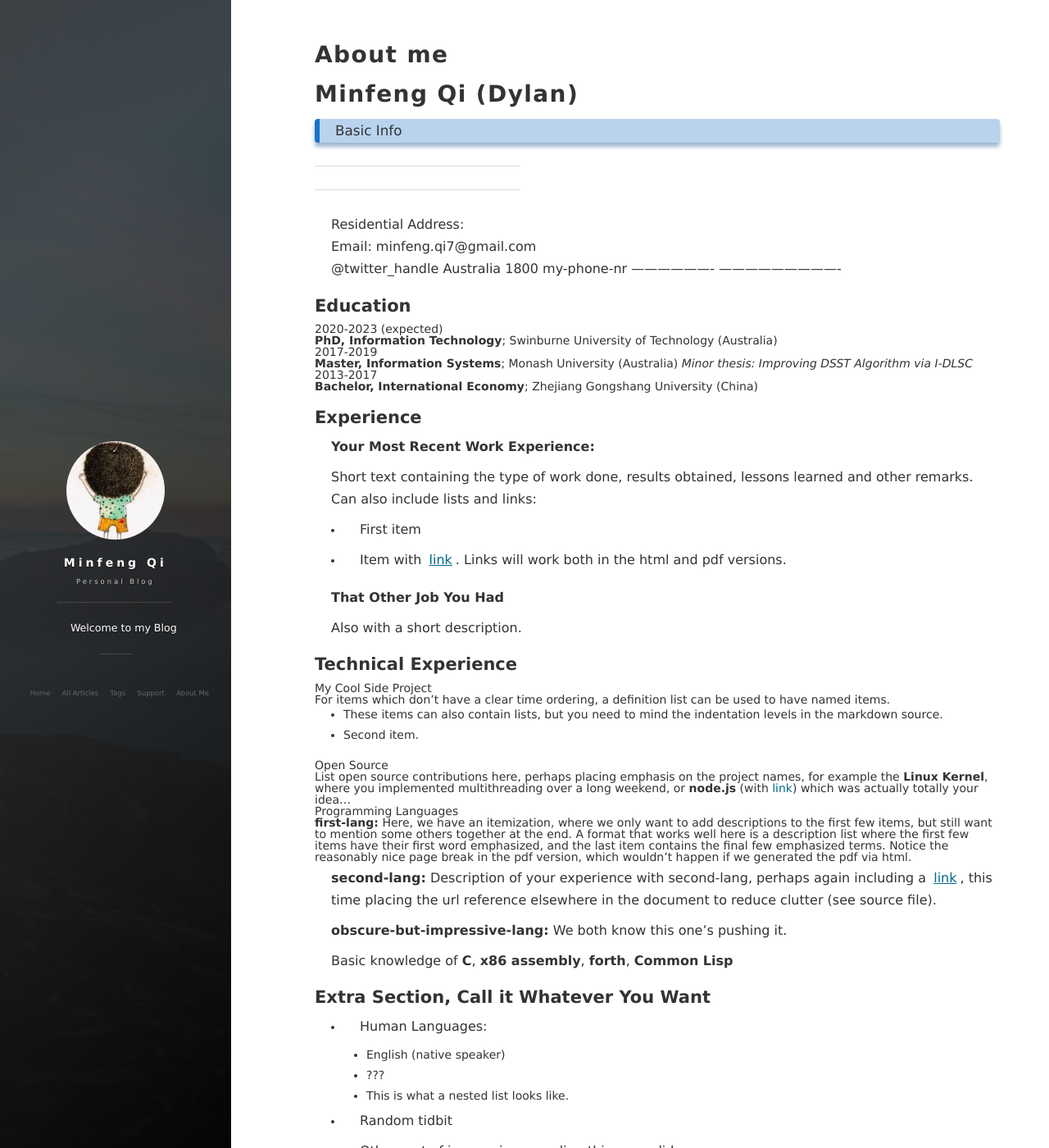
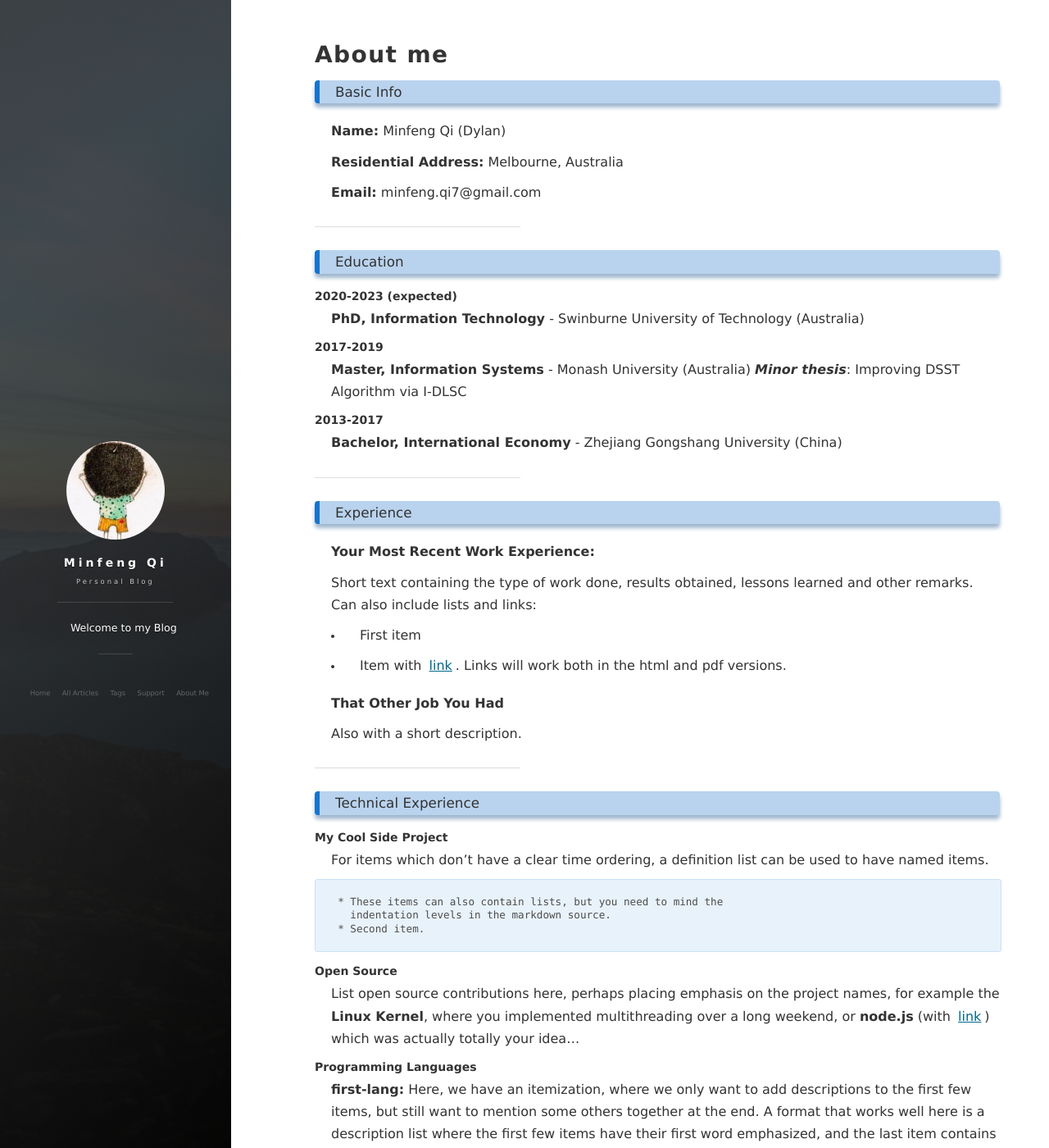
Before and after one commit to Minfeng-Qi/Minfeng-Qi.github.io, a Jekyll site: the page built from about.md, in a window 1280 px wide and 1400 px high. Shown: the whole window at 82% size. Built offline with Jekyll 4.4.1, drawn with Linux system fonts in a browser that asks for light colours; nearby versions of some CDN libraries; comment, search, counter and statistics services are not loaded; some of the changed text lies outside the part shown.

Commit message:
about.md

```diff
--- a/about.md
+++ b/about.md
@@ -4,34 +4,33 @@ title: About me
 published: true
 ---
 
-Minfeng Qi (Dylan)
-============
+<h3>Basic Info</h3>
+**Name:** Minfeng Qi (Dylan)
 
-<h3>Basic Info</h3>
----------
+**Residential Address:** Melbourne, Australia
+
+**Email:** minfeng.qi7@gmail.com
 
 -------------------     ----------------------------
-Residential Address: <br>                        Email: minfeng.qi7@gmail.com <br>
-                          @twitter_handle
-Australia                           1800 my-phone-nr
--------------------     ----------------------------
 
-Education
----------
+<h3>Education</h3>
 
-2020-2023 (expected)
-:   **PhD, Information Technology**; Swinburne University of Technology (Australia)
+##### 2020-2023 (expected)
 
-2017-2019
-:   **Master, Information Systems**; Monash University (Australia)
-    *Minor thesis: Improving DSST Algorithm via I-DLSC*
+**PhD, Information Technology** - Swinburne University of Technology (Australia)
 
-2013-2017
-:   **Bachelor, International Economy**; Zhejiang Gongshang University (China)
+##### 2017-2019
 
+**Master, Information Systems** - Monash University (Australia)
+***Minor thesis***: Improving DSST Algorithm via I-DLSC
 
-Experience
-----------
+##### 2013-2017
+
+**Bachelor, International Economy** - Zhejiang Gongshang University (China)
+
+----
+
+<h3>Experience</h3>
 
 **Your Most Recent Work Experience:**
 
@@ -41,59 +40,46 @@ links:
 
 * First item
 
-* Item with [link](http://www.example.com). Links will work both in
-  the html and pdf versions.
+* Item with [link](http://www.example.com). Links will work both in the html and pdf versions.
 
 **That Other Job You Had**
 
 Also with a short description.
 
-Technical Experience
---------------------
+----
 
-My Cool Side Project
-:   For items which don't have a clear time ordering, a definition
-    list can be used to have named items.
+<h3>Technical Experience</h3>
+
+##### My Cool Side Project
+
+For items which don't have a clear time ordering, a definition list can be used to have named items.
 
     * These items can also contain lists, but you need to mind the
       indentation levels in the markdown source.
     * Second item.
 
-Open Source
-:   List open source contributions here, perhaps placing emphasis on
-    the project names, for example the **Linux Kernel**, where you
-    implemented multithreading over a long weekend, or **node.js**
-    (with [link](http://nodejs.org)) which was actually totally
-    your idea...
+##### Open Source
 
-Programming Languages
-:   **first-lang:** Here, we have an itemization, where we only want
-    to add descriptions to the first few items, but still want to
-    mention some others together at the end. A format that works well
-    here is a description list where the first few items have their
-    first word emphasized, and the last item contains the final few
-    emphasized terms. Notice the reasonably nice page break in the pdf
-    version, which wouldn't happen if we generated the pdf via html.
+List open source contributions here, perhaps placing emphasis on the project names, for example the **Linux Kernel**, where you  implemented multithreading over a long weekend, or **node.js** (with [link](http://nodejs.org)) which was actually totally your idea...
 
-:   **second-lang:** Description of your experience with second-lang,
-    perhaps again including a [link] [ref], this time placing the url
-    reference elsewhere in the document to reduce clutter (see source
-    file).
+##### Programming Languages
 
-:   **obscure-but-impressive-lang:** We both know this one's pushing
-    it.
+**first-lang:** Here, we have an itemization, where we only want to add descriptions to the first few items, but still want to mention some others together at the end. A format that works well here is a description list where the first few items have their first word emphasized, and the last item contains the final few emphasized terms. Notice the reasonably nice page break in the pdf version, which wouldn't happen if we generated the pdf via html.
 
-:   Basic knowledge of **C**, **x86 assembly**, **forth**, **Common Lisp**
+**second-lang:** Description of your experience with second-lang, perhaps again including a [link] [ref], this time placing the url reference elsewhere in the document to reduce clutter (see source file).
+
+**obscure-but-impressive-lang:** We both know this one's pushingit. Basic knowledge of **C**, **x86 assembly**, **forth**, **Common Lisp**
 
 [ref]: https://github.com/githubuser/superlongprojectname
 
-Extra Section, Call it Whatever You Want
-----------------------------------------
+----
+
+<h3>Extra Section, Call it Whatever You Want</h3>
 
 * Human Languages:
 
      * English (native speaker)
-     * ???
+     * Japanese
      * This is what a nested list looks like.
 
 * Random tidbit
```
